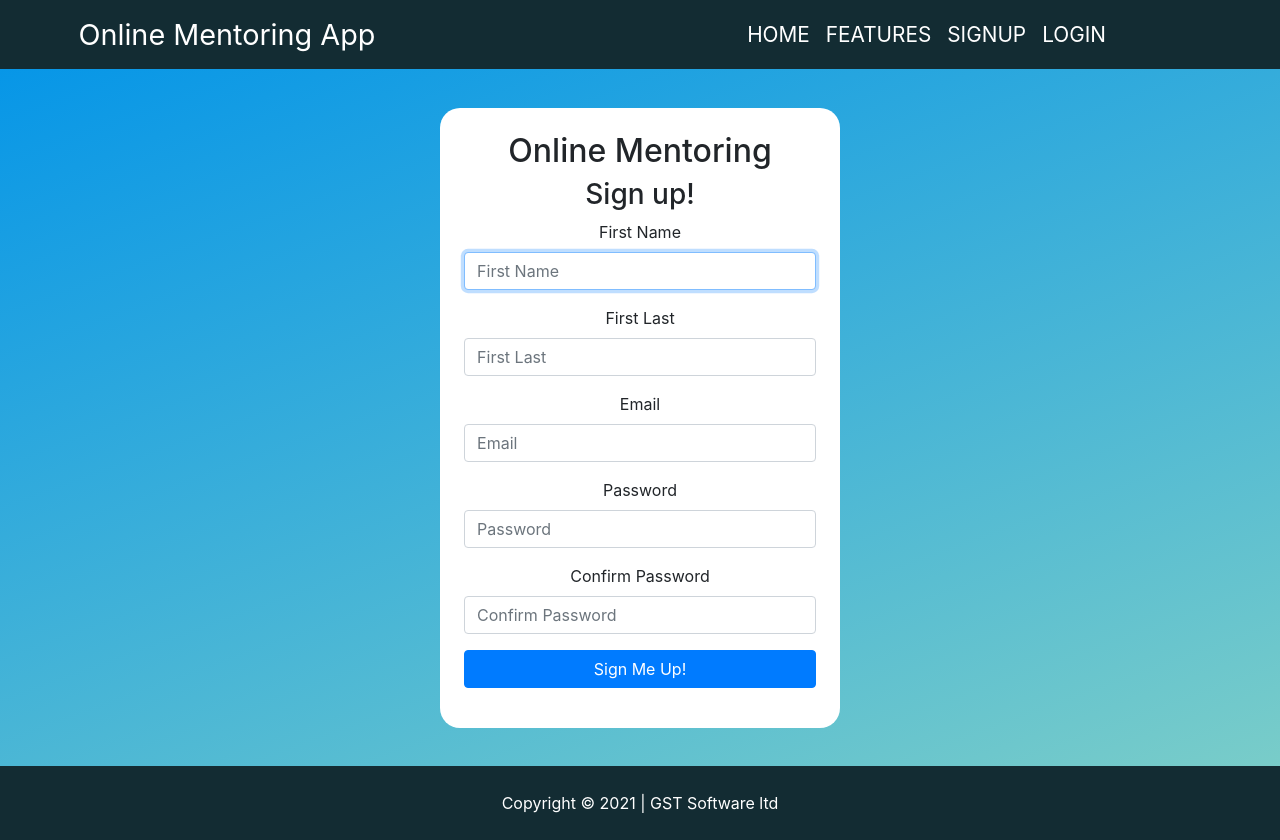
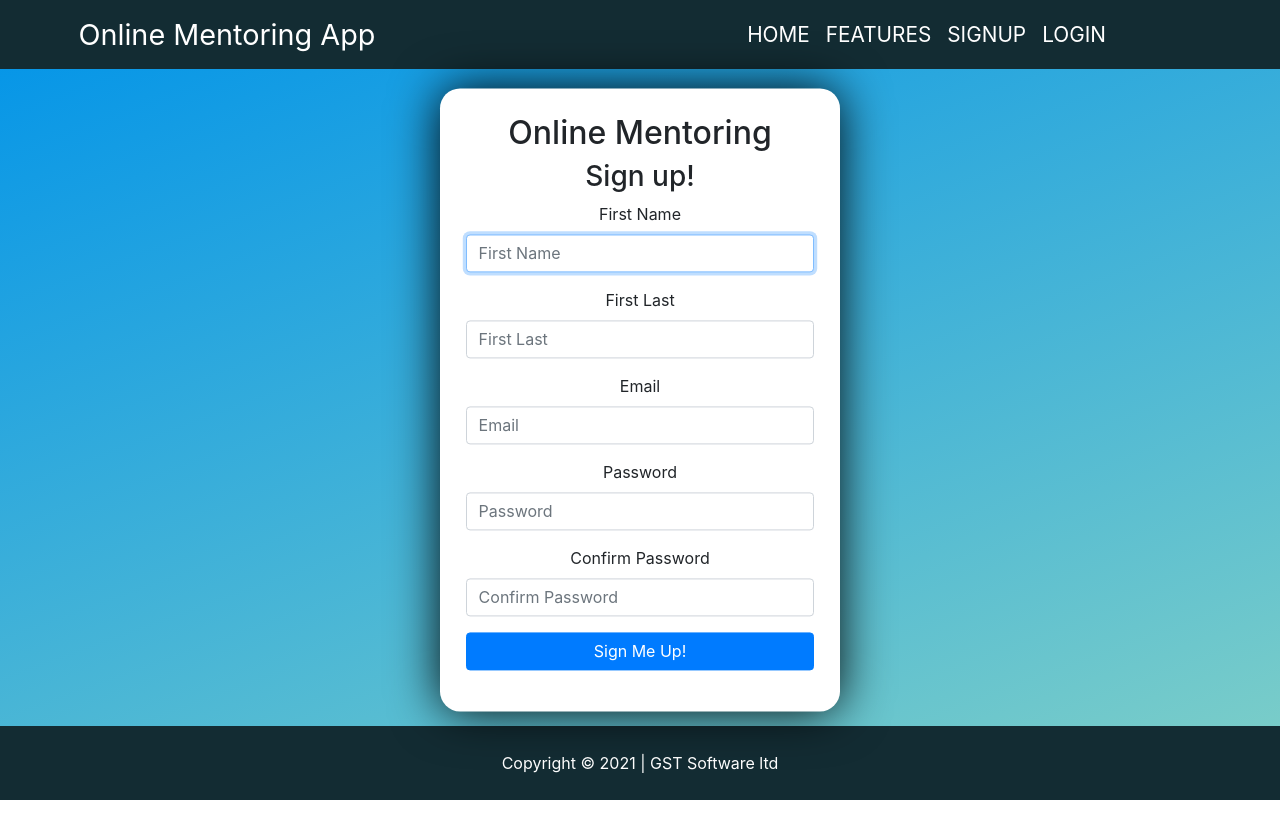
Before and after one commit to garytate123/react-app-mentoring, a React (Create React App) app: page /Signup in a window 1280 px wide. After the commit the page ends 800 px from the top, so only its background shows below. Built offline with nearby package versions, Linux system fonts and the light colour scheme.

Commit message:
added new styling to home box

```diff
--- a/public/style.css
+++ b/public/style.css
@@ -48,19 +48,24 @@ footer {
 /* Home page starts here */
 main {
   min-height: calc(100vh - 69px - 74px);
-  padding: 3%;
 }
 .homepage-box {
-  margin: 0 auto;
+  position: absolute;
+  left: 50%;
+  top: 50%;
+  transform: translate(-50%, -50%);
+  padding: 10px;
   width: 400px;
   background-color: white;
   border-radius: 20px;
   padding: 2%;
   text-align: center;
+  -webkit-box-shadow: 0px 0px 50px -1px #000000;
+  box-shadow: 0px 0px 50px -1px #000000;
 }
 .homepage-logo {
-  width: 150px;
-  height: 150px;
-  margin: 10%;
+  width: 100px;
+  height: 100px;
+  margin: 5%;
 }
 /* Home page ends here */
--- a/test.css
+++ /dev/null
@@ -1,99 +0,0 @@
-* {
-  box-sizing: border-box;
-}
-
-body {
-  height: 100vh;
-  background: linear-gradient(160deg, #0093e9 0%, #80d0c7 100%);
-  display: flex;
-  font-weight: 400;
-  background-repeat: no-repeat;
-  overflow: auto;
-}
-
-body,
-html,
-.App,
-#root,
-.auth-wrapper {
-  width: 100%;
-  height: 100%;
-}
-
-.logo {
-  width: 50px;
-  height: 50px;
-  float: left;
-  margin-right: 10px;
-  border-radius: 50%;
-  border: 1px solid white;
-}
-.cover-logo {
-  width: 130px;
-  height: 130px;
-  border-radius: 50%;
-  border: 2px solid white;
-}
-
-.home-page-box {
-  display: flex;
-  justify-content: center;
-  text-align: center;
-  margin: 50px auto;
-}
-.home-page-box-inner {
-  margin: auto;
-  background-color: #ffffff;
-  box-shadow: 0px 14px 80px rgba(34, 35, 58, 0.2);
-  padding: 40px 55px 45px 55px;
-  border-radius: 15px;
-  transition: all 0.3s;
-}
-.auth-inner {
-  margin: auto;
-  background-color: #ffffff;
-  box-shadow: 0px 14px 80px rgba(34, 35, 58, 0.2);
-  padding: 40px 55px 45px 55px;
-  border-radius: 15px;
-  transition: all 0.3s;
-}
-
-.auth-wrapper .form-control:focus {
-  border-color: #167bff;
-  box-shadow: none;
-}
-
-.auth-wrapper {
-  text-align: center;
-  margin: 0;
-  line-height: 1;
-  padding-bottom: 20px;
-}
-
-form {
-  background-color: #ffffff;
-  margin: 10% auto;
-  padding: 50px;
-  width: 500px;
-  border-radius: 20px;
-}
-.signup-form-heading {
-  text-align: center;
-  padding-bottom: 4%;
-}
-label {
-  font-weight: 700;
-}
-
-.forgot-password,
-.forgot-password a {
-  text-align: right;
-  font-size: 13px;
-  padding-top: 10px;
-  color: #7f7d7d;
-  margin: 0;
-}
-
-.forgot-password a {
-  color: #167bff;
-}
```
Also changed, not shown: test.html (deleted, +0 -27 lines).
